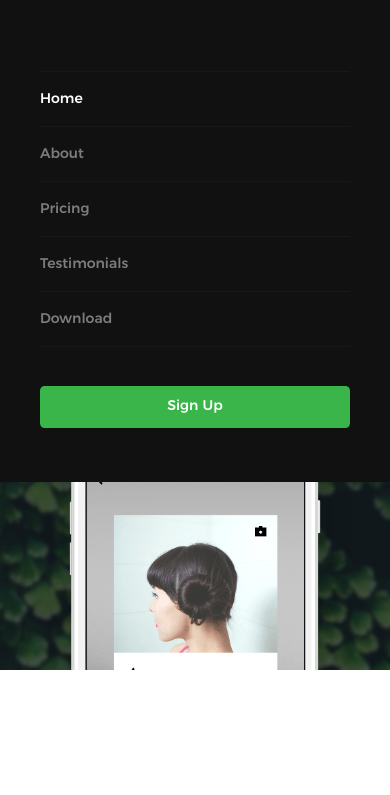
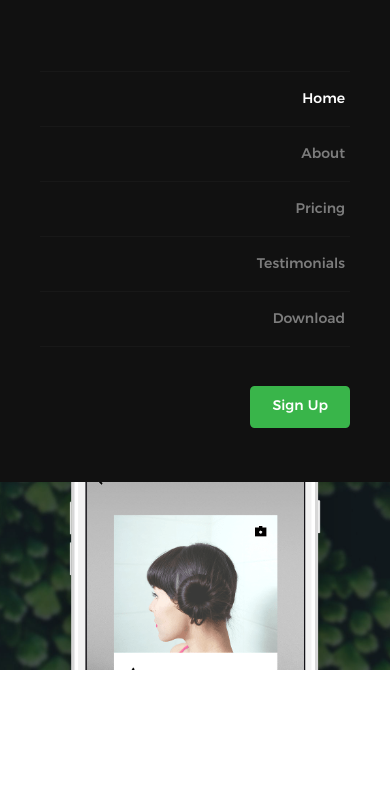
Before and after one commit to aliyilmaz/onepagelove, a plain HTML site: page themes/dazzle/index.html in a window 390 px wide. Both pictures are taken after a click on the link "MENU". Shown: the part 49-844 px from the top of the page. Drawn offline with Linux system fonts and the light colour scheme; files whose address does not match are found by name.

Commit message:
User experience has been improved.

```diff
--- a/themes/dazzle/css/main.css
+++ b/themes/dazzle/css/main.css
@@ -1347,12 +1347,17 @@ h1.intro-header::before {
     height: auto;
     margin: 0 0 4.2rem 0;
     border-top: 1px solid rgba(255, 255, 255, 0.03);
+    text-align: right;
   }
   #header-nav-wrap .header-main-nav li {
     display: block;
     margin: 0;
     padding: 0;
+    padding-right: 5px;
     border-bottom: 1px solid rgba(255, 255, 255, 0.03);
+  }
+  #header-nav-wrap .header-main-nav li:hover{
+    background-color: #222222;
   }
   #header-nav-wrap .header-main-nav li a {
     padding: 18px 0;
@@ -1362,6 +1367,7 @@ h1.intro-header::before {
     height: 42px;
     line-height: calc(42px - .6rem);
     padding: 0 30px;
+    float: right;
   }
   .header-menu-toggle {
     display: block;
```
